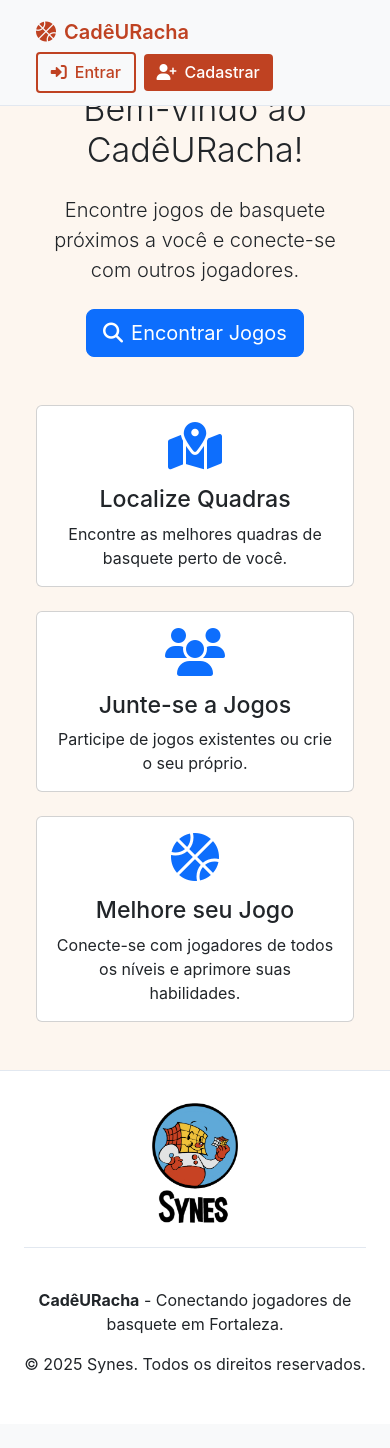
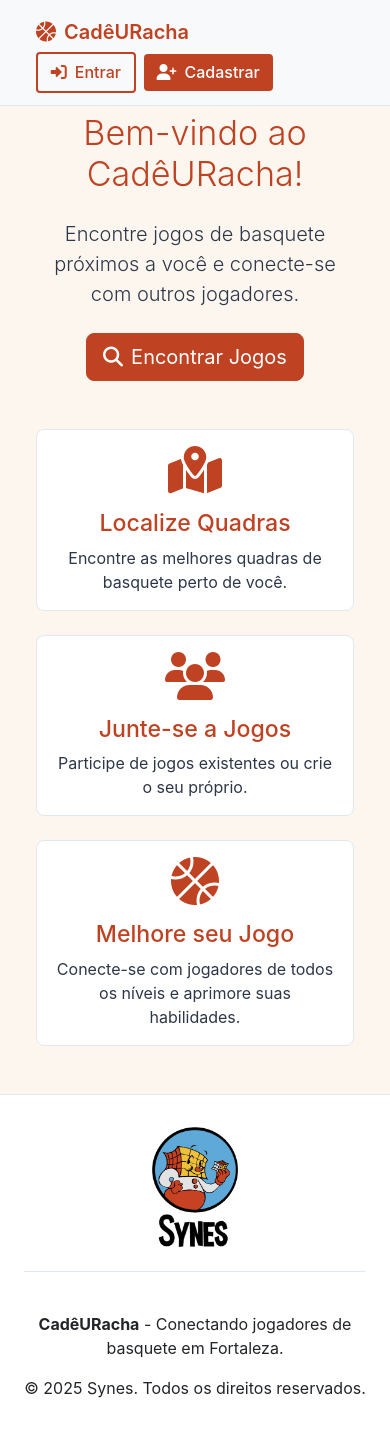
Before and after one commit to Syne-s/CadeURacha, a Django app: page / in a window 390 px wide. Before the commit the page ends 1374 px from the top, so only its background shows below. Run offline with Django 5.2, Linux system fonts and the light colour scheme; some libraries are stand-ins or nearby versions.

Commit message:
ajusta estilos da seção hero e cards para melhor responsividade e consistência visual

```diff
--- a/app_synes/templates/app_synes/index.html
+++ b/app_synes/templates/app_synes/index.html
@@ -2,12 +2,12 @@
 {% block title %}CadêURacha - Encontre seu jogo{% endblock %}
 
 {% block content %}
-<section class="hero-section">
+<section class="hero-section" style="background-color: var(--background-color); color: var(--text-color);">
     <div class="container text-center">
-        <h1 class="display-4 mb-4">Bem-vindo ao CadêURacha!</h1>
-        <p class="lead mb-4">Encontre jogos de basquete próximos a você e conecte-se com outros jogadores.</p>
+        <h1 class="display-4 mb-4" style="color: var(--primary-color); margin-top: 24px;">Bem-vindo ao CadêURacha!</h1>
+        <p class="lead mb-4" style="color: var(--text-color); margin-bottom: 32px;">Encontre jogos de basquete próximos a você e conecte-se com outros jogadores.</p>
         <div class="d-flex justify-content-center">
-            <a href="{% url 'map' %}" class="btn btn-primary btn-lg">
+            <a href="{% url 'map' %}" class="btn btn-primary btn-lg" style="background-color: var(--primary-color); border-color: var(--primary-color);">
                 <i class="fas fa-search me-2"></i>Encontrar Jogos
             </a>
         </div>
@@ -17,28 +17,28 @@
 <div class="container mt-5">
     <div class="row">
         <div class="col-md-4 mb-4">
-            <div class="card">
-                <div class="card-body text-center">
-                    <i class="fas fa-map-marked-alt fa-3x mb-3 text-primary"></i>
-                    <h3 class="card-title">Localize Quadras</h3>
+            <div class="card" style="border: 1px solid var(--border-color); border-radius: 8px; background-color: white;">
+                <div class="card-body text-center" style="color: var(--text-color);">
+                    <i class="fas fa-map-marked-alt fa-3x mb-3" style="color: var(--primary-color);"></i>
+                    <h3 class="card-title" style="color: var(--primary-color);">Localize Quadras</h3>
                     <p class="card-text">Encontre as melhores quadras de basquete perto de você.</p>
                 </div>
             </div>
         </div>
         <div class="col-md-4 mb-4">
-            <div class="card">
-                <div class="card-body text-center">
-                    <i class="fas fa-users fa-3x mb-3 text-primary"></i>
-                    <h3 class="card-title">Junte-se a Jogos</h3>
+            <div class="card" style="border: 1px solid var(--border-color); border-radius: 8px; background-color: white;">
+                <div class="card-body text-center" style="color: var(--text-color);">
+                    <i class="fas fa-users fa-3x mb-3" style="color: var(--primary-color);"></i>
+                    <h3 class="card-title" style="color: var(--primary-color);">Junte-se a Jogos</h3>
                     <p class="card-text">Participe de jogos existentes ou crie o seu próprio.</p>
                 </div>
             </div>
         </div>
         <div class="col-md-4 mb-4">
-            <div class="card">
-                <div class="card-body text-center">
-                    <i class="fas fa-basketball-ball fa-3x mb-3 text-primary"></i>
-                    <h3 class="card-title">Melhore seu Jogo</h3>
+            <div class="card" style="border: 1px solid var(--border-color); border-radius: 8px; background-color: white;">
+                <div class="card-body text-center" style="color: var(--text-color);">
+                    <i class="fas fa-basketball-ball fa-3x mb-3" style="color: var(--primary-color);"></i>
+                    <h3 class="card-title" style="color: var(--primary-color);">Melhore seu Jogo</h3>
                     <p class="card-text">Conecte-se com jogadores de todos os níveis e aprimore suas habilidades.</p>
                 </div>
             </div>
```
